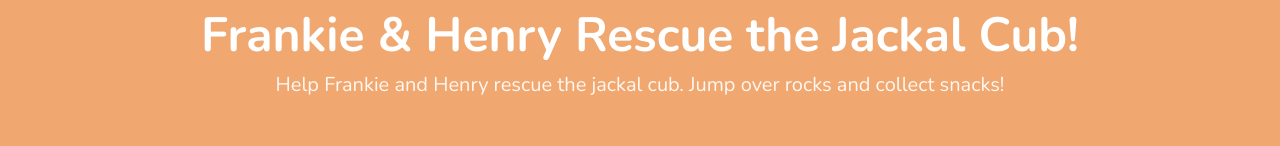
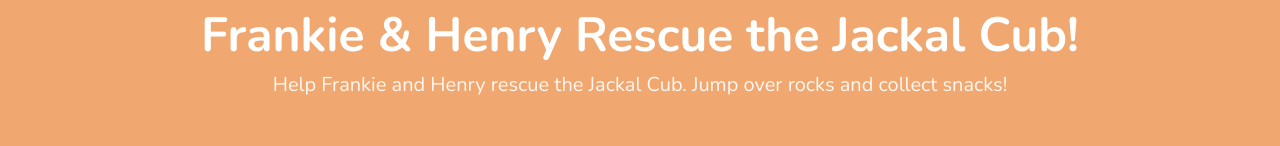
Before and after one commit to michelecameron21-art/Frankie-Henry-Website, a React (Vite) app: page / in a window 1280 px wide. Shown: the part 2287-2433 px from the top of the page. Built offline with nearby package versions, Linux system fonts and the light colour scheme.

Commit message:
Capitalise Jackal Cub in game subtitle

```diff
--- a/src/components/Game.jsx
+++ b/src/components/Game.jsx
@@ -409,7 +409,7 @@ export default function Game() {
                         {isNight ? "The Midnight Dash!" : "Frankie & Henry Rescue the Jackal Cub!"}
                     </h2>
                     <p className="subheading" style={{ color: isNight ? '#cbd5e1' : 'rgba(255,255,255,0.9)', maxWidth: 'none', whiteSpace: 'nowrap' }}>
-                        {isNight ? "Race home under the stars! Watch out for Termite Mounds!" : "Help Frankie and Henry rescue the jackal cub. Jump over rocks and collect snacks!"}
+                        {isNight ? "Race home under the stars! Watch out for Termite Mounds!" : "Help Frankie and Henry rescue the Jackal Cub. Jump over rocks and collect snacks!"}
                     </p>
 
                     <div style={{ display: 'flex', justifyContent: 'center', gap: '2rem', marginTop: '1.5rem', flexWrap: 'wrap', fontSize: '0.9rem' }}>
```
